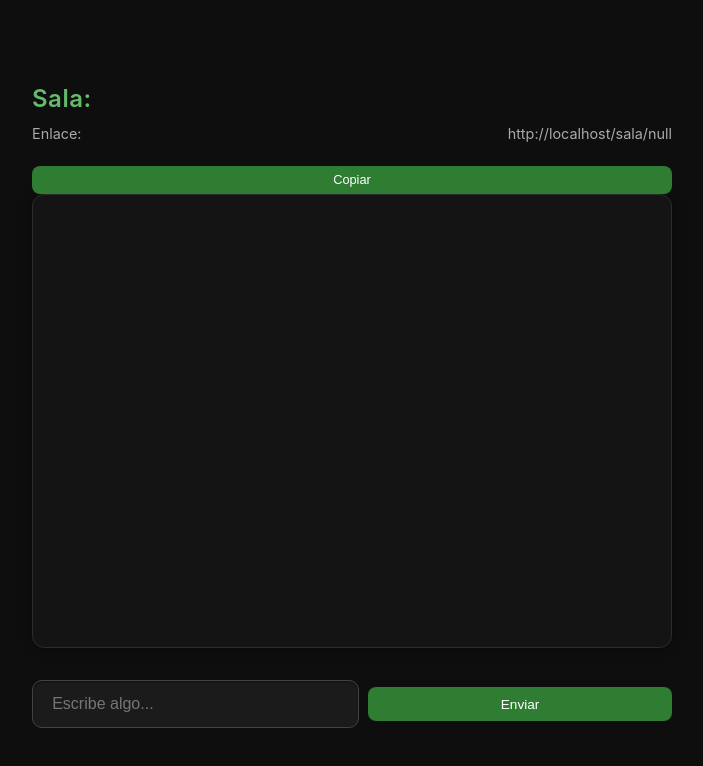
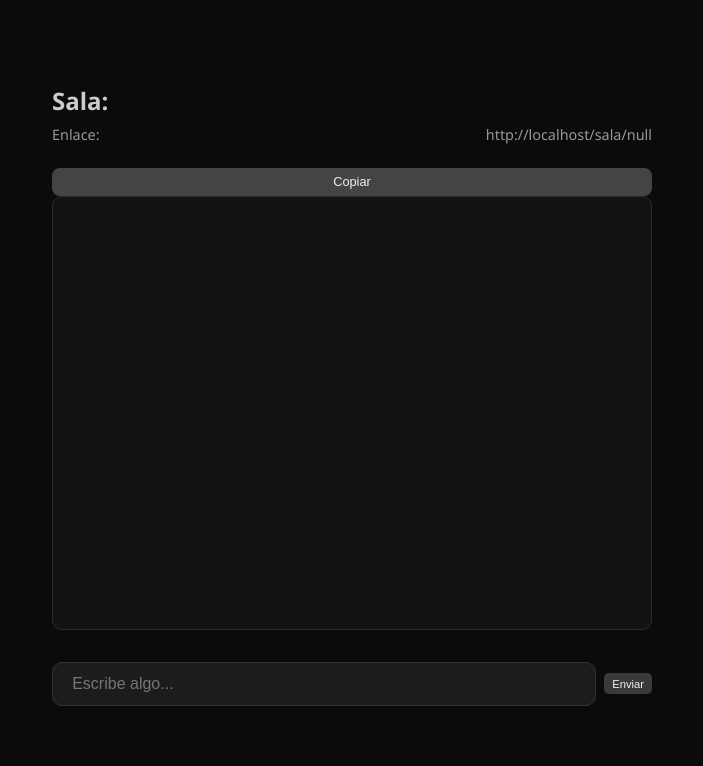
Before and after one commit to coffeetron832/chattt, a website: page public/chat.html in a window 1280 px wide. Shown: the whole page, without its empty margins (288-991 px from the left). Drawn offline with nearby package versions, Linux system fonts and the light colour scheme; no server answers; sample sign-in values are in the browser's storage.

Commit message:
Update chat.html

```diff
--- a/public/chat.html
+++ b/public/chat.html
@@ -7,73 +7,73 @@
   <style>
   body {
     margin: 2rem;
-  font-family: 'Inter', 'Segoe UI', sans-serif;
-  background-color: #0e0e0e;
-  color: #e5e5e5;
+    font-family: 'Segoe UI', 'Inter', sans-serif;
+    background-color: #0b0b0b;
+    color: #e0e0e0;
   }
 
   main {
-  max-width: 640px;
+    max-width: 600px;
     margin: 0 auto;
   }
 
   h2 {
-  margin-bottom: 0.75rem;
-  color: #66bb6a; /* Verde sobrio más elegante */
+    margin-bottom: 0.5rem;
+    color: #cccccc;
     font-weight: 600;
-  font-size: 1.5rem;
-  letter-spacing: 0.5px;
   }
 
   #chat-box {
     border: 1px solid #2c2c2c;
-  border-radius: 12px;
+    border-radius: 10px;
     padding: 1rem;
-  height: 420px;
+    height: 400px;
     overflow-y: auto;
-  background: #141414;
+    background: #121212;
     margin-bottom: 1rem;
-  box-shadow: 0 0 10px rgba(0, 0, 0, 0.4);
   }
 
   #message-form {
     display: flex;
     align-items: center;
-  gap: 0.6rem;
+    gap: 0.5rem;
     margin-top: 1rem;
   }
 
   #message-input {
     flex-grow: 1;
-  padding: 0.9rem 1.2rem;
+    padding: 0.75rem 1.2rem;
     border-radius: 10px;
-  border: 1px solid #444;
-  background: #1b1b1b;
-  color: #f0f0f0;
+    border: 1px solid #333;
+    background: #1c1c1c;
+    color: #e0e0e0;
     font-size: 1rem;
-  box-shadow: inset 0 1px 2px rgba(0,0,0,0.5);
+    min-width: 0;
+    max-width: 100%;
   }
 
   #send-button {
-  padding: 0.6rem 1rem;
-  font-size: 0.85rem;
+    padding: 0.3rem 0.5rem;
+    font-size: 0.7rem;
+    border: none;
+    background-color: #3a3a3a;
+    color: #f0f0f0;
     font-weight: 500;
-  border: none;
-  background-color: #2e7d32;
-  color: white;
-  border-radius: 8px;
+    border-radius: 5px;
     cursor: pointer;
+    flex-shrink: 0;
     transition: background 0.2s ease;
+    width: auto;
   }
 
   #send-button:hover {
-  background-color: #256429;
+    background-color: #505050;
   }
 
   #room-link {
-  margin-top: 0.75rem;
+    margin-top: 0.5rem;
     font-size: 0.9rem;
-  color: #aaa;
+    color: #999;
     word-break: break-word;
     display: flex;
     align-items: center;
@@ -85,16 +85,16 @@ h2 {
   #copy-button {
     padding: 0.4rem 0.8rem;
     font-size: 0.8rem;
-  background-color: #2e7d32;
+    background-color: #444;
     border: none;
     border-radius: 8px;
-  color: white;
+    color: #f0f0f0;
     cursor: pointer;
     transition: background 0.3s ease;
   }
 
   #copy-button:hover {
-  background-color: #1b5e20;
+    background-color: #666;
   }
 
   .toast {
@@ -102,34 +102,33 @@ h2 {
     bottom: 2rem;
     left: 50%;
     transform: translateX(-50%);
-  background: #1a1a1a;
+    background: #212121;
     padding: 1rem;
     border-radius: 10px;
-  box-shadow: 0 0 12px rgba(0, 0, 0, 0.6);
+    box-shadow: 0 0 10px #000;
     z-index: 999;
     display: none;
     flex-direction: column;
     align-items: center;
     animation: fadeIn 0.3s ease-out;
-  color: #f0f0f0;
+    color: #e0e0e0;
   }
 
   .toast button {
     margin: 0.5rem 0.25rem;
-  padding: 0.5rem 1.2rem;
+    padding: 0.5rem 1rem;
     border: none;
     border-radius: 8px;
     cursor: pointer;
-  font-size: 0.85rem;
   }
 
   .accept {
-  background-color: #2e7d32;
-  color: white;
+    background-color: #555;
+    color: #f0f0f0;
   }
 
   .reject {
-  background-color: #b71c1c;
+    background-color: #8b1f1f;
     color: white;
   }
 
@@ -139,24 +138,25 @@ h2 {
   }
 
   .destroy-room {
-  margin-top: 1.25rem;
-  background-color: #c62828;
+    margin-top: 1rem;
+    background-color: #8b1f1f;
     color: white;
     border: none;
-  padding: 0.5rem 1rem;
-  font-size: 0.8rem;
+    padding: 0.3rem 0.6rem;
+    font-size: 0.7rem;
     font-weight: 500;
-  border-radius: 6px;
+    border-radius: 5px;
     cursor: pointer;
     display: none;
     transition: background 0.2s ease;
+    width: auto;
   }
 
   .destroy-room:hover {
-  background-color: #a32020;
+    background-color: #701818;
   }
+</style>
 
-  </style>
 </head>
 <body>
   <main>
```
Lines whose indentation alone changed are shown as unchanged.
